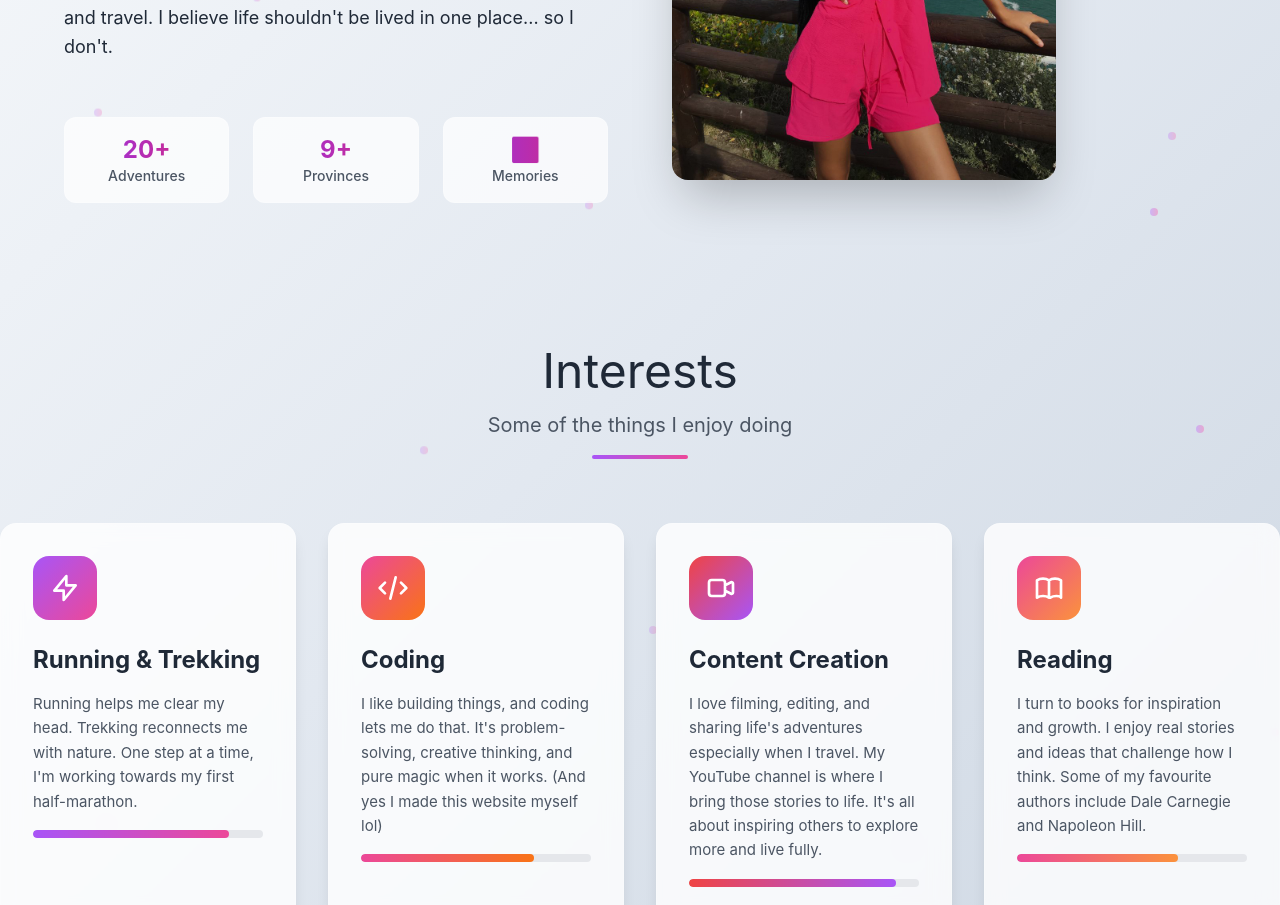
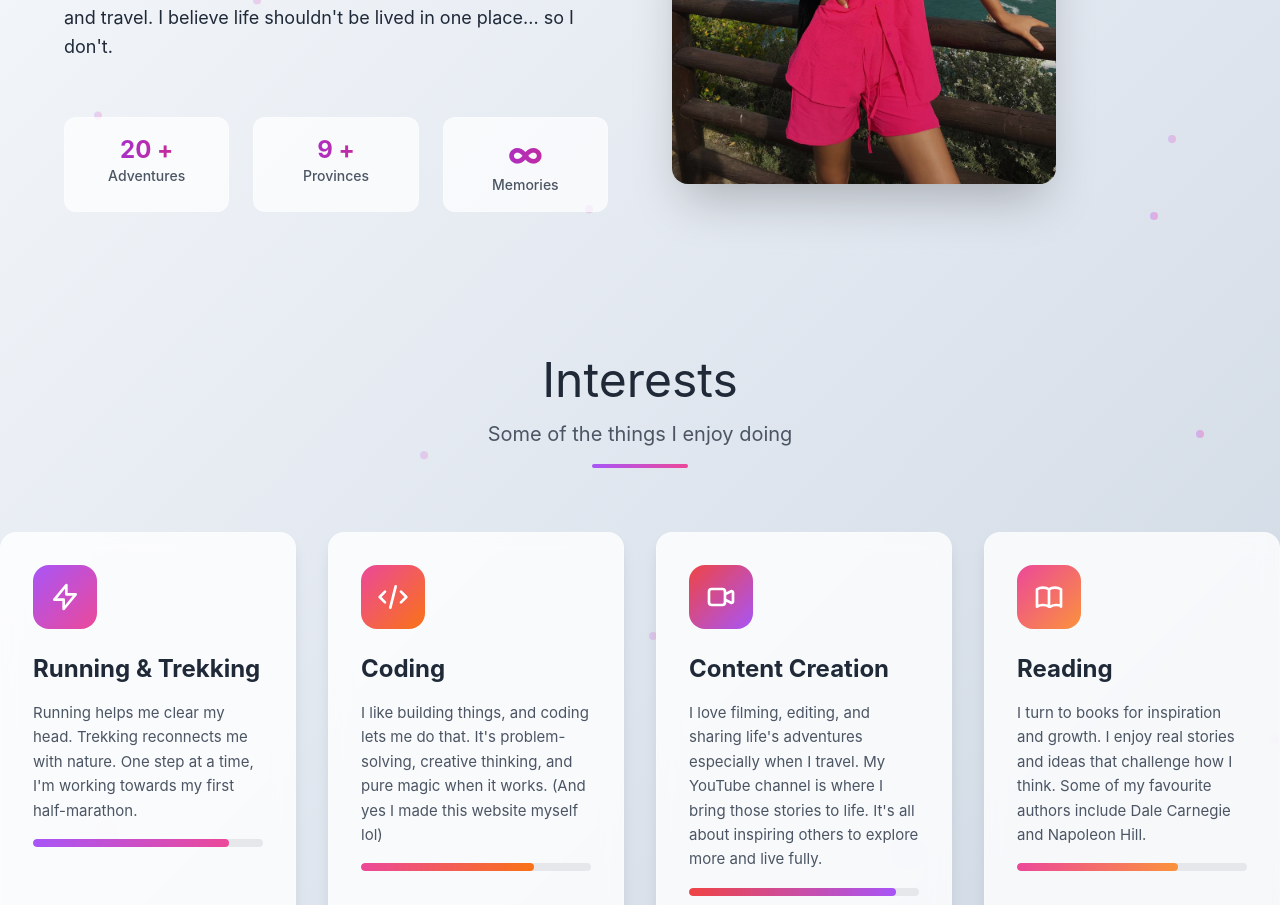
Before and after one commit to OratileAudrey/Website, a Vue app: page / in a window 1280 px wide. Shown: the part 1060-1965 px from the top of the page. Built offline with nearby package versions, Linux system fonts and the light colour scheme.

Commit message:
Home video size reduced.

```diff
--- a/src/components/pages/AboutMe.vue
+++ b/src/components/pages/AboutMe.vue
@@ -52,7 +52,9 @@
               <div
                 class="text-2xl font-bold bg-gradient-to-r from-purple-600 to-pink-600 bg-clip-text text-transparent transition-transform duration-300 group-hover:scale-110"
                 :class="{ 'animate-bounce': stat.isAnimating }">
-                {{ stat.value }}{{ stat.suffix }}
+                <span v-if="stat.value" class="font-bold">{{ stat.value }}</span>
+                <span v-else class="text-4xl font-bold">∞</span>
+                {{ stat.suffix }}
               </div>
               <div class="text-sm text-gray-600 font-medium">{{ stat.label }}</div>
             </div>
@@ -189,7 +191,7 @@ const particles = ref(
 const stats = ref([
   { label: 'Adventures', value: 20, suffix: '+', isAnimating: false },
   { label: 'Provinces', value: 9, suffix: '+', isAnimating: false },
-  { label: 'Memories', suffix: '♾️', isAnimating: false }
+  { label: 'Memories', suffix: '', isAnimating: false }
 ])
 
 // SVG Icons as functional components
--- a/src/views/HomeView.vue
+++ b/src/views/HomeView.vue
@@ -4,7 +4,7 @@
     <section class="hero-video-section">
       <div class="hero-video-fixed">
         <video ref="videoRef" autoplay muted loop playsinline preload="metadata">
-          <source src="/videos/landing-video.mov" type="video/mp4" />
+          <source src="/videos/landing-video.mp4" type="video/mp4" />
         </video>
       </div>
 
```
Also changed, not shown: package.json (+4 -3 lines), 2 other files (tests, documents, lock files or other folders).
